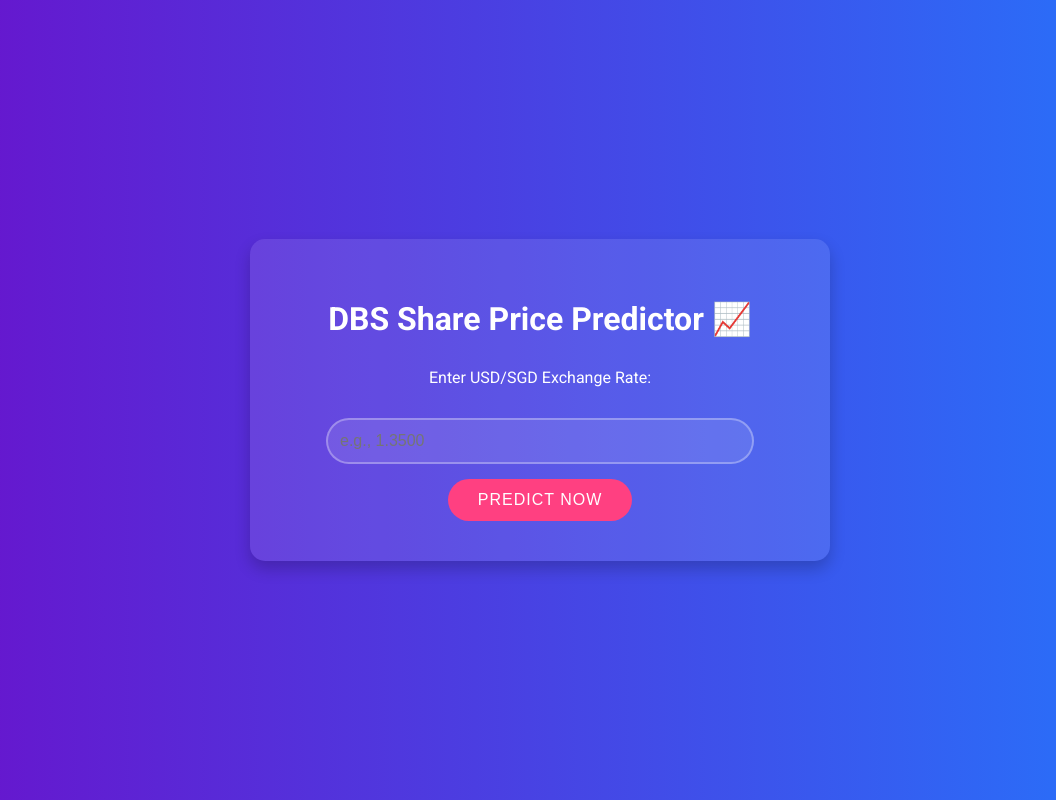
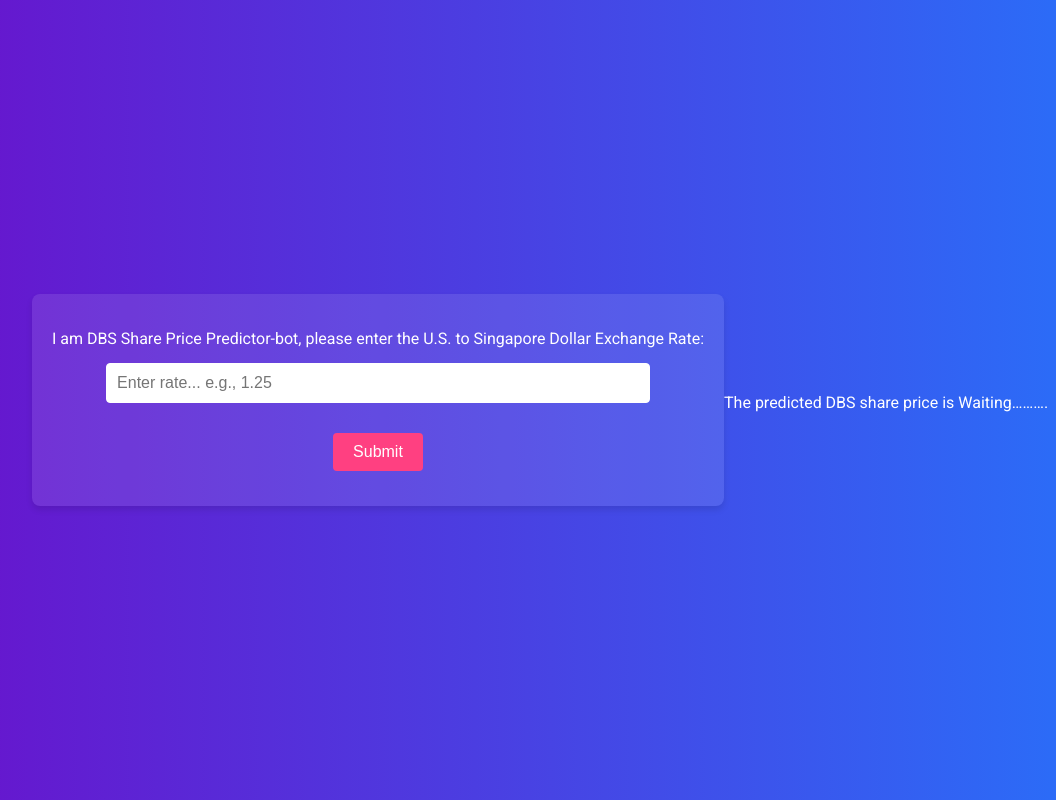
Before and after one commit to simyuyi/dbssharepredictor, a Flask app: page / in a window 1280 px wide. Shown: the whole page, without its empty margins (100-1156 px from the left). Run offline with Flask 3, Linux system fonts and the light colour scheme.

Commit message:
Update index.html

```diff
--- a/templates/index.html
+++ b/templates/index.html
@@ -1,10 +1,9 @@
-<!-- index.html -->
 <!DOCTYPE html>
 <html lang="en">
 <head>
     <meta charset="UTF-8">
     <meta name="viewport" content="width=device-width, initial-scale=1.0">
-    <title>DBS Predictor - Input</title>
+    <title>DBS Share Price Predictor</title>
     <link href="https://fonts.googleapis.com/css2?family=Roboto:wght@400;700&display=swap" rel="stylesheet">
     <style>
         body {
@@ -17,61 +16,45 @@
             height: 100vh;
             margin: 0;
         }
-        .container {
+        form {
             background-color: rgba(255, 255, 255, 0.1);
-            padding: 40px;
-            border-radius: 15px;
-            box-shadow: 0 8px 16px rgba(0, 0, 0, 0.2);
-            width: 90%;
-            max-width: 500px;
+            padding: 20px;
+            border-radius: 8px;
+            box-shadow: 0 4px 6px rgba(0, 0, 0, 0.1);
             text-align: center;
         }
-        h1 {
-            margin-bottom: 30px;
-            font-weight: 700;
+        p {
+            margin: 15px 0;
         }
         input[type="number"] {
-            padding: 12px;
-            border-radius: 25px;
-            border: 2px solid rgba(255, 255, 255, 0.3);
+            padding: 10px;
+            border-radius: 4px;
+            border: 1px solid #fff;
             width: 80%;
             font-size: 16px;
-            margin: 15px 0;
-            background: rgba(255, 255, 255, 0.1);
-            color: #fff;
-            transition: all 0.3s ease;
-        }
-        input[type="number"]:focus {
-            outline: none;
-            border-color: #ff4081;
-            background: rgba(255, 255, 255, 0.2);
+            margin-bottom: 15px;
         }
         input[type="submit"] {
             background-color: #ff4081;
             color: #fff;
-            padding: 12px 30px;
+            padding: 10px 20px;
             border: none;
-            border-radius: 25px;
+            border-radius: 4px;
             font-size: 16px;
             cursor: pointer;
-            transition: all 0.3s ease;
-            text-transform: uppercase;
-            letter-spacing: 1px;
+            transition: background-color 0.3s ease;
         }
         input[type="submit"]:hover {
             background-color: #ff1c6b;
-            transform: translateY(-2px);
         }
     </style>
 </head>
 <body>
-    <div class="container">
-        <h1>DBS Share Price Predictor 📈</h1>
-        <form action="/predict" method="post">
-            <p>Enter USD/SGD Exchange Rate:</p>
-            <input type="number" step="0.0001" name="rates" placeholder="e.g., 1.3500" required>
-            <input type="submit" value="Predict Now">
-        </form>
-    </div>
+    <form action="/" method="post">
+        <p>I am DBS Share Price Predictor-bot, please enter the U.S. to Singapore Dollar Exchange Rate:</p>
+        <p><input type="number" step="0.01" name="rates" placeholder="Enter rate... e.g., 1.25"></p>
+        <p><input type="submit" value="Submit"></p>
+    </form>
+    <p style="text-align: center; margin-top: 20px;">The predicted DBS share price is {{result}}</p>
 </body>
 </html>
```
